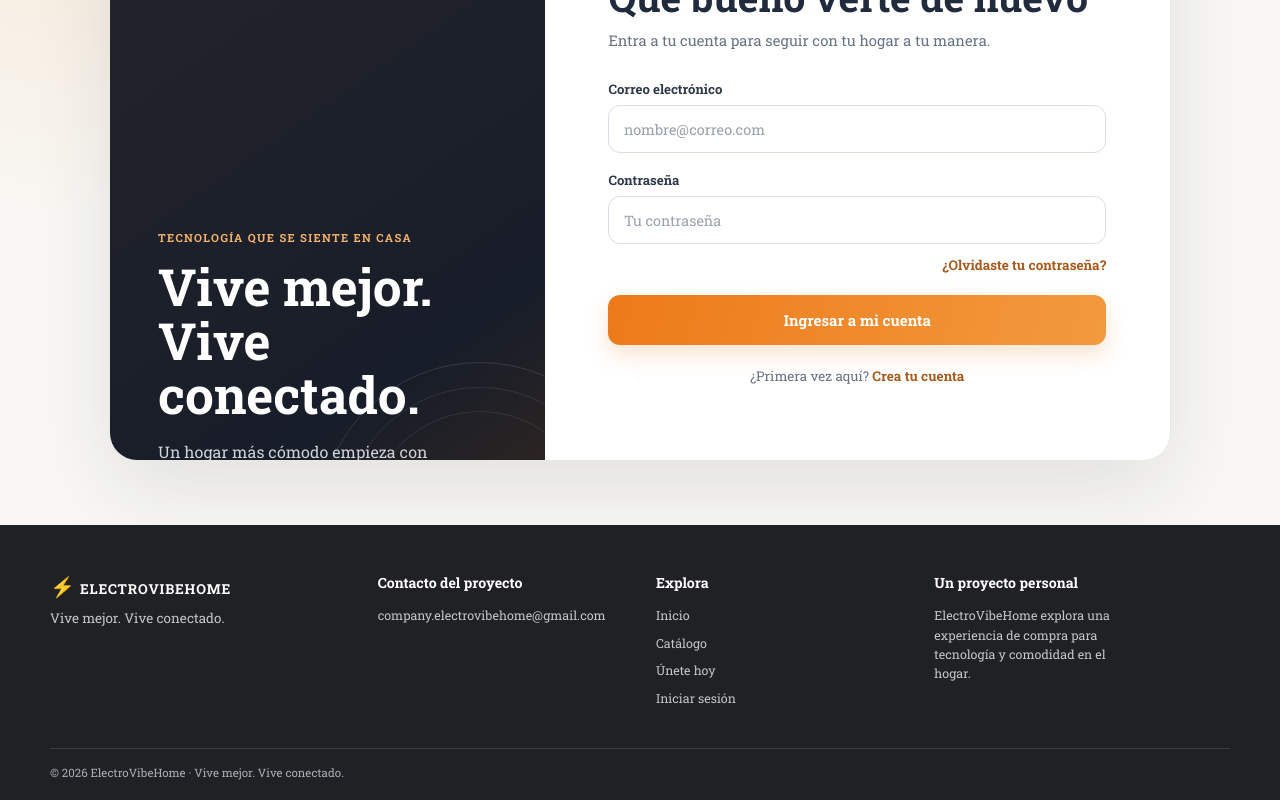
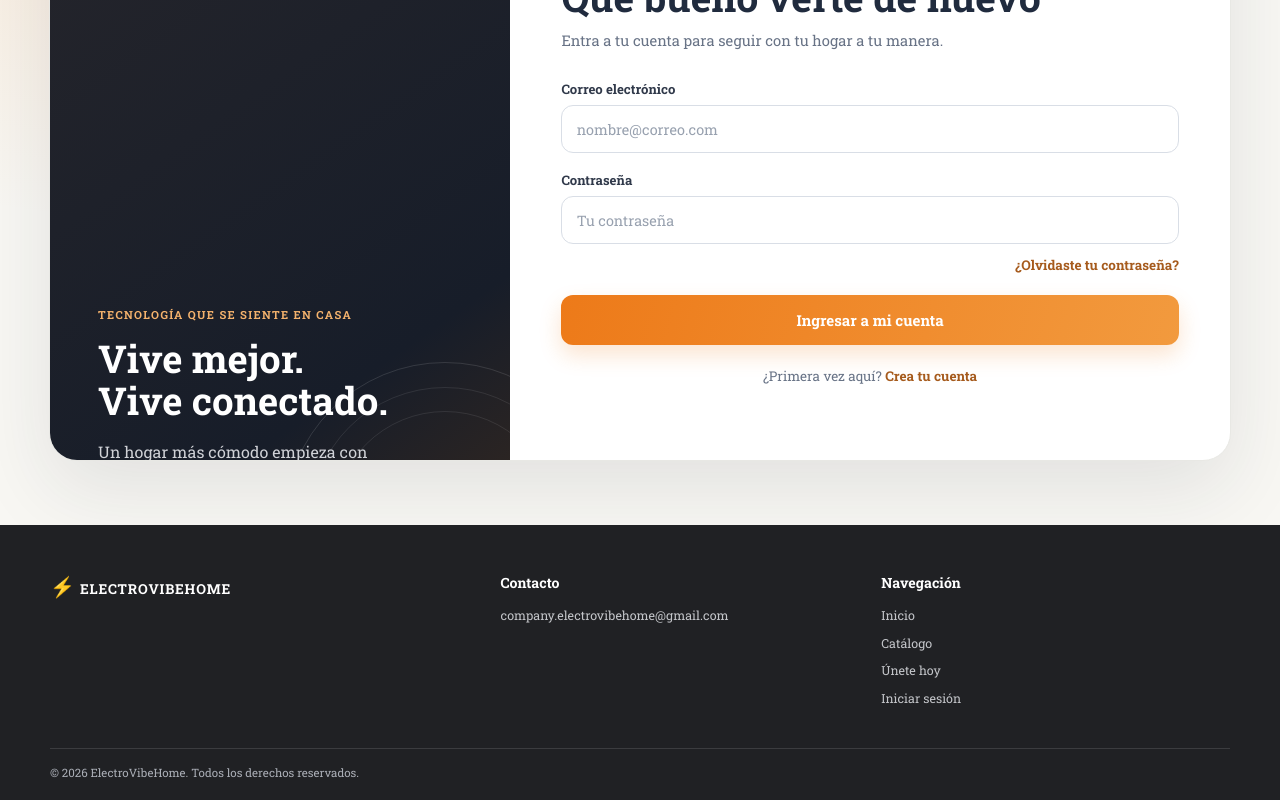
Before and after one commit to sro2005/my-app, a React (Vite) app: page /login in a window 1280 px wide. Shown: the part 300-1100 px from the top of the page. Built offline with nearby package versions, Linux system fonts and the light colour scheme.

Commit message:
Polish registration layout and restore concise footer

```diff
--- a/src/components/Footer.jsx
+++ b/src/components/Footer.jsx
@@ -1,6 +1,5 @@
-import React from 'react';
+import React, { useContext } from 'react';
 import { Link } from 'react-router-dom';
-import { useContext } from 'react';
 import { AuthContext } from '../contexts/AuthContext';
 
 const Footer = () => {
@@ -16,25 +15,19 @@ const Footer = () => {
     <div className="evh-footer-inner">
       <div className="evh-footer-brand">
         <Link to="/" aria-label="ElectroVibeHome, ir al inicio"><span aria-hidden="true">⚡</span> ELECTROVIBEHOME</Link>
-        <p>Vive mejor. Vive conectado.</p>
       </div>
 
       <div className="evh-footer-section">
-        <h2>Contacto del proyecto</h2>
+        <h2>Contacto</h2>
         <a href="mailto:company.electrovibehome@gmail.com">company.electrovibehome@gmail.com</a>
       </div>
 
       <div className="evh-footer-section">
-        <h2>Explora</h2>
+        <h2>Navegación</h2>
         {exploreLinks.map(([to, label]) => <Link key={to} to={to}>{label}</Link>)}
       </div>
-
-      <div className="evh-footer-section evh-footer-project">
-        <h2>Un proyecto personal</h2>
-        <p>ElectroVibeHome explora una experiencia de compra para tecnología y comodidad en el hogar.</p>
-      </div>
     </div>
-    <div className="evh-footer-legal">© {new Date().getFullYear()} ElectroVibeHome · Vive mejor. Vive conectado.</div>
+    <div className="evh-footer-legal">© {new Date().getFullYear()} ElectroVibeHome. Todos los derechos reservados.</div>
   </footer>
   );
 };
--- a/src/styles/styles.css
+++ b/src/styles/styles.css
@@ -1289,8 +1289,8 @@ h2 {
 
 .evh-form-layout {
   display: grid;
-  grid-template-columns: minmax(260px, .82fr) minmax(0, 1.18fr);
-  width: min(100%, 1060px);
+  grid-template-columns: minmax(300px, .78fr) minmax(0, 1.22fr);
+  width: min(100%, 1180px);
   min-height: 590px;
   margin: 0 auto;
   overflow: hidden;
@@ -1327,7 +1327,7 @@ h2 {
 
 .evh-form-story-copy { position: relative; z-index: 1; max-width: 22rem; margin: 3rem 0 0; }
 .evh-form-story-label { color: #f5b36d; font-size: .7rem; font-weight: 800; letter-spacing: .12em; }
-.evh-form-story h2 { margin: .9rem 0; color: #fff; font-size: clamp(2.25rem, 4vw, 3.25rem); line-height: 1.05; }
+.evh-form-story h2 { margin: .9rem 0; color: #fff; font-size: clamp(2rem, 3vw, 2.75rem); line-height: 1.1; }
 .evh-form-story-copy p { max-width: 20rem; color: #d0d2d7; font-size: 1rem; line-height: 1.7; }
 .evh-form-promise { display: inline-flex; align-items: center; gap: .55rem; margin-top: 1.5rem; color: #f0d4b6; font-size: .78rem; }
 .evh-form-promise span { color: #f39435; }
@@ -1335,7 +1335,7 @@ h2 {
 .evh-form-story-orbit::before,.evh-form-story-orbit::after { position: absolute; inset: 1.5rem; border: 1px solid rgba(255,255,255,.09); border-radius: 50%; content: ''; }
 .evh-form-story-orbit::after { inset: 3rem; }
 
-.evh-form-content { align-self: center; width: min(100%, 600px); box-sizing: border-box; margin: 0 auto; padding: clamp(1.75rem, 4vw, 3.5rem); }
+.evh-form-content { align-self: center; width: min(100%, 740px); box-sizing: border-box; margin: 0 auto; padding: clamp(1.75rem, 4vw, 3.5rem); }
 .evh-form-heading { margin-bottom: 1.75rem; }
 .evh-form-heading .evh-eyebrow { color: #a65b1d; font-size: .7rem; font-weight: 900; letter-spacing: .13em; }
 .evh-form-heading h1 { margin: .5rem 0 .55rem; color: var(--evh-ink); font-size: clamp(1.8rem, 3.3vw, 2.45rem); line-height: 1.15; }
@@ -1345,7 +1345,7 @@ form.evh-form { display: grid; gap: 1.1rem; max-width: none; margin: 0; padding:
 .evh-form-field { display: grid; min-width: 0; gap: .45rem; }
 .evh-form-field label { color: #30394a; font-size: .82rem; font-weight: 750; }
 .evh-form .evh-form-field input { width: 100%; height: 48px; min-height: 48px; box-sizing: border-box; margin: 0; padding: .65rem .9rem; border: 1px solid #d9dee6; border-radius: 12px; background: #fff; color: var(--evh-ink); font: inherit; font-size: .9rem; transition: border-color .18s ease, box-shadow .18s ease; }
-.evh-form .evh-form-field input[type="date"] { appearance: none; padding-block: 0; line-height: normal; }
+.evh-form .evh-form-field input[type="date"] { appearance: none; min-width: 0; padding-block: 0; line-height: normal; }
 .evh-form .evh-form-field input:focus { border-color: #e97816; outline: 0; box-shadow: 0 0 0 4px rgba(233,120,22,.13); }
 .evh-form .evh-form-field input::placeholder { color: #98a1af; }
 .evh-form .evh-form-field input:disabled { color: #7c8593; background: #f5f6f8; cursor: not-allowed; }
@@ -1357,7 +1357,7 @@ form.evh-form { display: grid; gap: 1.1rem; max-width: none; margin: 0; padding:
 .evh-phone-field { display: flex; align-items: center; gap: .65rem; height: 48px; min-height: 48px; box-sizing: border-box; padding-left: .9rem; border: 1px solid #d9dee6; border-radius: 12px; }
 .evh-phone-field:focus-within { border-color: #e97816; box-shadow: 0 0 0 4px rgba(233,120,22,.13); }
 .evh-phone-field > span { color: #687386; font-size: .88rem; font-weight: 700; }
-.evh-form .evh-phone-field input { height: 46px; min-height: 46px; padding: 0 .9rem 0 0; border: 0; box-shadow: none; }
+.evh-form .evh-phone-field input { flex: 1; min-width: 0; height: 46px; min-height: 46px; padding: 0 .9rem 0 0; border: 0; box-shadow: none; }
 .evh-select__control { min-height: 48px !important; border-color: #d9dee6 !important; border-radius: 12px !important; box-shadow: none !important; }
 .evh-select__control--is-focused { border-color: #e97816 !important; box-shadow: 0 0 0 4px rgba(233,120,22,.13) !important; }
 .evh-select__multi-value { border-radius: 7px !important; background: #fff1e3 !important; }
@@ -1375,7 +1375,7 @@ form.evh-form { display: grid; gap: 1.1rem; max-width: none; margin: 0; padding:
 .evh-form-alternate a { color: #a65b1d; font-weight: 750; text-decoration: none; }
 .evh-form .evh-form-hint { margin: -.6rem 0 .2rem; }
 .evh-register-form { gap: 1.15rem !important; }
-.evh-form-page-wide .evh-form-layout { width: min(100%, 1120px); }
+.evh-form-page-wide .evh-form-layout { width: min(100%, 1180px); }
 .evh-checkout-form .payment-method-container { display: grid; align-content: start; gap: .45rem; min-width: 0; }
 .evh-checkout-form .payment-method-container > label { color: #30394a; font-size: .82rem; font-weight: 750; }
 .evh-checkout-form .payment-method-container p { margin: .2rem 0 0; color: #687386; font-size: .73rem; line-height: 1.5; }
@@ -1422,15 +1422,13 @@ form.evh-form { display: grid; gap: 1.1rem; max-width: none; margin: 0; padding:
 .evh-site-header .goodbye-message p { margin: 0; }
 
 .evh-site-footer { display: block; padding: 3rem 1.5rem 1.25rem; color: #e9e9eb; background: #202124; text-align: left; }
-.evh-footer-inner { display: grid; grid-template-columns: 1.2fr 1fr 1fr 1.2fr; gap: 2rem; width: min(100%, 1180px); margin: 0 auto; }
+.evh-footer-inner { display: grid; grid-template-columns: 1.2fr 1fr 1fr; gap: 2rem; width: min(100%, 1180px); margin: 0 auto; }
 .evh-footer-brand a { color: #fff; font-size: .86rem; font-weight: 900; letter-spacing: .06em; text-decoration: none; }
 .evh-footer-brand a span { color: #f39435; font-size: 1.25rem; }
-.evh-footer-brand p { margin: .6rem 0 0; color: #c3c5c9; font-size: .84rem; }
 .evh-footer-section { display: flex; flex-direction: column; align-items: flex-start; gap: .55rem; min-width: 0; margin: 0; text-align: left; }
 .evh-footer-section h2 { margin: 0 0 .35rem; color: #fff; font-size: .88rem; }
 .evh-footer-section a,.evh-footer-section > span { color: #c3c5c9; font-size: .78rem; line-height: 1.5; text-decoration: none; overflow-wrap: anywhere; }
 .evh-footer-section a:hover { color: #f5b36d; }
-.evh-footer-project p { max-width: 27ch; margin: 0; color: #c3c5c9; font-size: .78rem; line-height: 1.55; }
 .evh-footer-legal { width: min(100%, 1180px); margin: 2.5rem auto 0; padding-top: 1rem; border-top: 1px solid rgba(255,255,255,.12); color: #aaaeb6; font-size: .72rem; }
 
 @media (max-width: 900px) {
```
